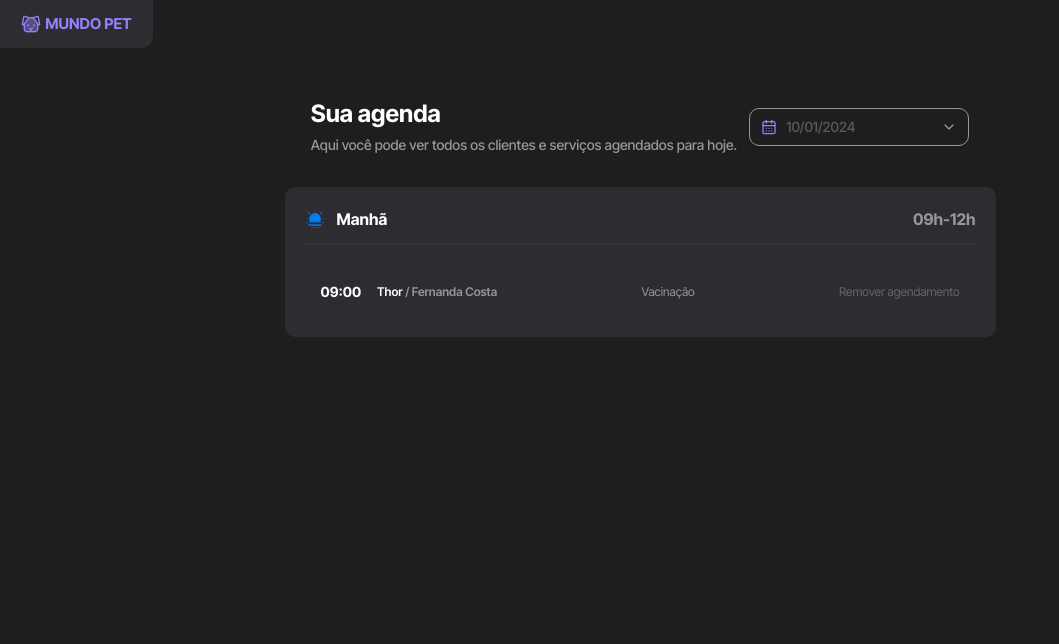
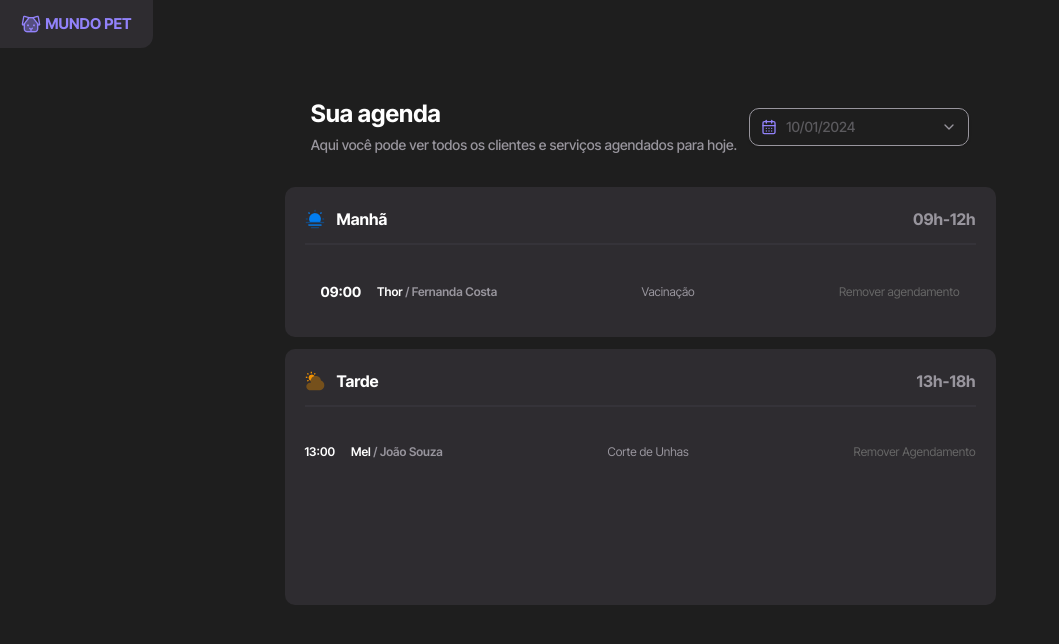
Before and after one commit to ramoncodevale/agendamento-petshop, a React (Vite) app: page / in a window 1280 px wide. Shown: the top 644 px of the page, without its empty margins (0-1059 px from the left). Built offline with nearby package versions, Linux system fonts and the light colour scheme; a web font is replaced by a local one.

Commit message:
feat: add Components Tarde

```diff
--- a/src/App.tsx
+++ b/src/App.tsx
@@ -1,5 +1,6 @@
 import { AgendaHeader } from "./components/agenda-header"
 import { AgendaManha } from "./components/agenda-manha"
+import { AgendaTarde } from "./components/agenda-tarde"
 import { Header } from "./components/header"
 
 function App() {
@@ -9,6 +10,7 @@ function App() {
     <Header />
     <AgendaHeader />
     <AgendaManha />
+    <AgendaTarde />
     </>
   )
 }
--- /dev/null
+++ b/src/components/agenda-tarde.tsx
@@ -0,0 +1,27 @@
+
+export const AgendaTarde = () => {
+  return (
+   <section className="flex justify-center mt-3">
+    <div className="bg-[#2E2C30] w-[711px] h-[256px] rounded-[10px] p-5">
+      <div className="flex justify-between">
+      <div className="flex items-center gap-3">
+        <img src="/sun-tarde.png" alt="Sol da Tarde" />
+        <p className="text-white font-bold">Tarde</p>
+      </div>
+      <p className="text-[#98959D] font-bold">13h-18h</p>
+      </div>
+      <div className="w-full border mt-3 border-[#353339]" />
+
+
+      <div className="flex justify-between items-center mt-9">
+      <div className="flex items-center gap-4">
+        <p className="text-white text-[12px] font-semibold">13:00</p>
+        <p className="text-white text-[12px] font-semibold">Mel <span className="text-[#98959D] text-[12px] font-semibold">/ João Souza</span></p>
+      </div>
+        <p className="text-[#98959D] text-[12px]">Corte de Unhas</p>
+        <p className="text-[#666666] text-[12px]">Remover Agendamento</p>
+     </div>
+    </div>
+   </section>
+  )
+}
```
Also changed, not shown: public/sun-tarde.png (added).
